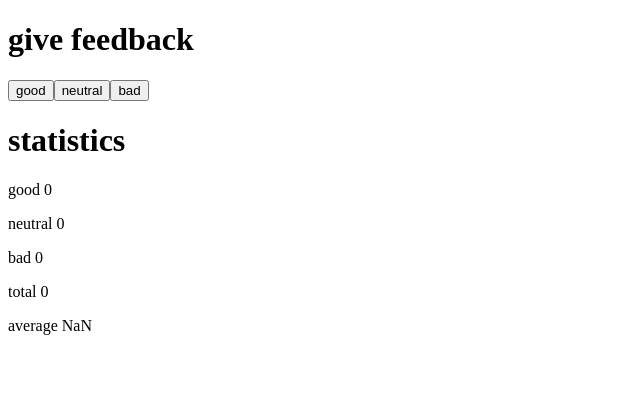
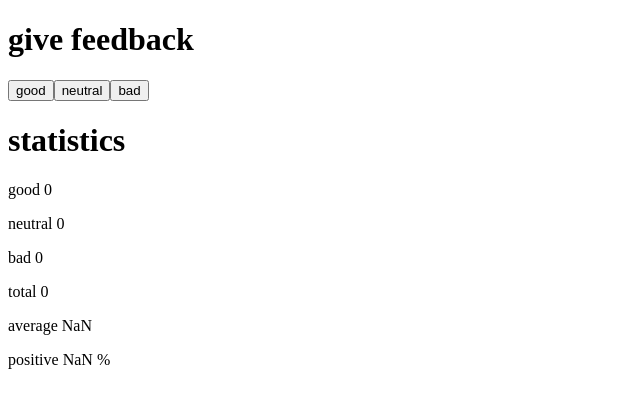
Before and after one commit to RDFIII/helsinki, a React (Create React App) app in the folder part1/unicafe/: page / in a window 1280 px wide. Shown: the top 408 px of the page, without its empty margins (0-640 px from the left). Built offline with nearby package versions, Linux system fonts and the light colour scheme.

Commit message:
implement positive percentage functionality

```diff
--- a/part1/unicafe/src/App.js
+++ b/part1/unicafe/src/App.js
@@ -27,8 +27,11 @@ const App = () => {
   }
 
   const calculateAverage = () => {
-    let av = average/total;
-    return av;
+    return average/total;
+  }
+
+  const positivePercentage = () => {
+    return (good/total) * 100;
   }
 
   return (
@@ -47,6 +50,7 @@ const App = () => {
       <p>bad {bad}</p>
       <p>total {total}</p>
       <p>average {calculateAverage()}</p>
+      <p>positive {positivePercentage()} %</p>
 
     </div>
   )
```
